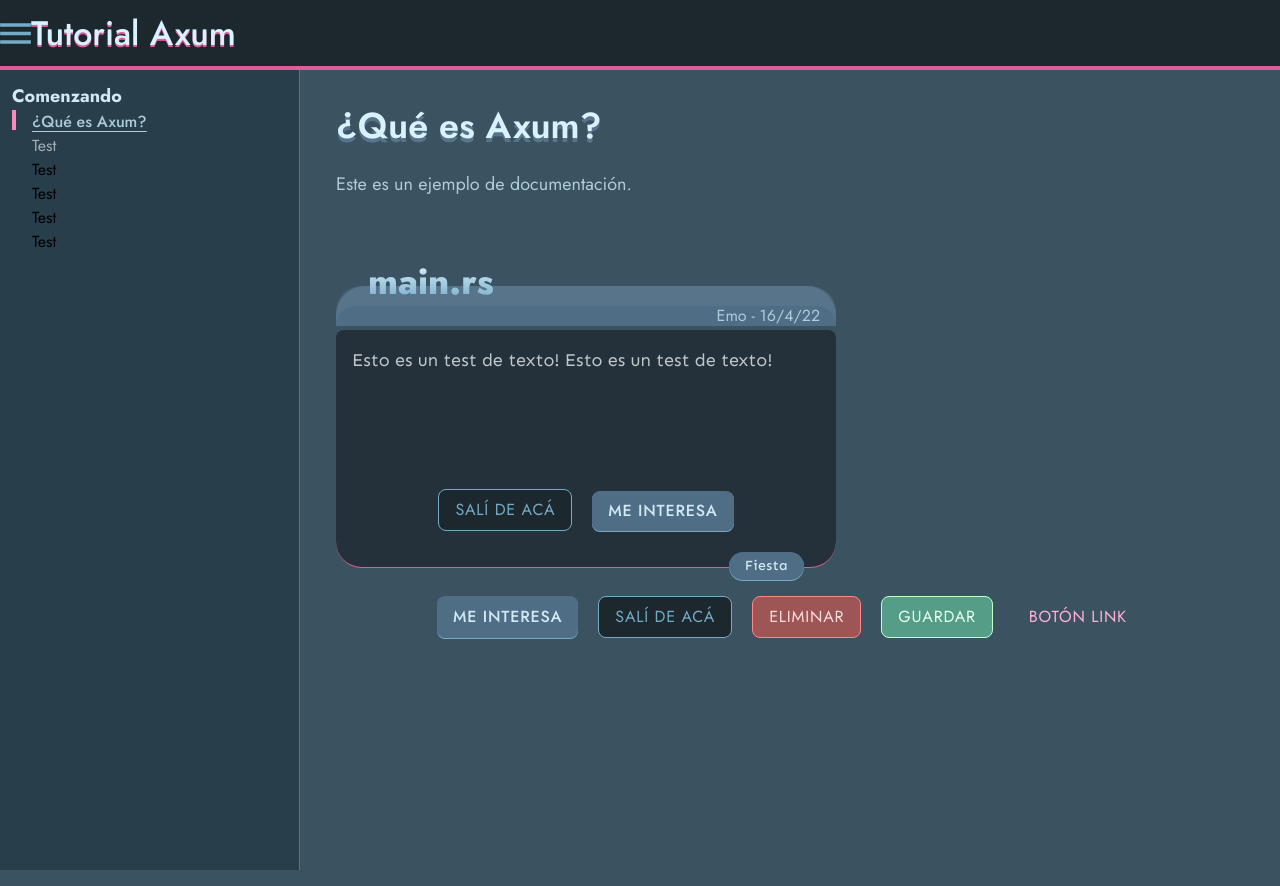
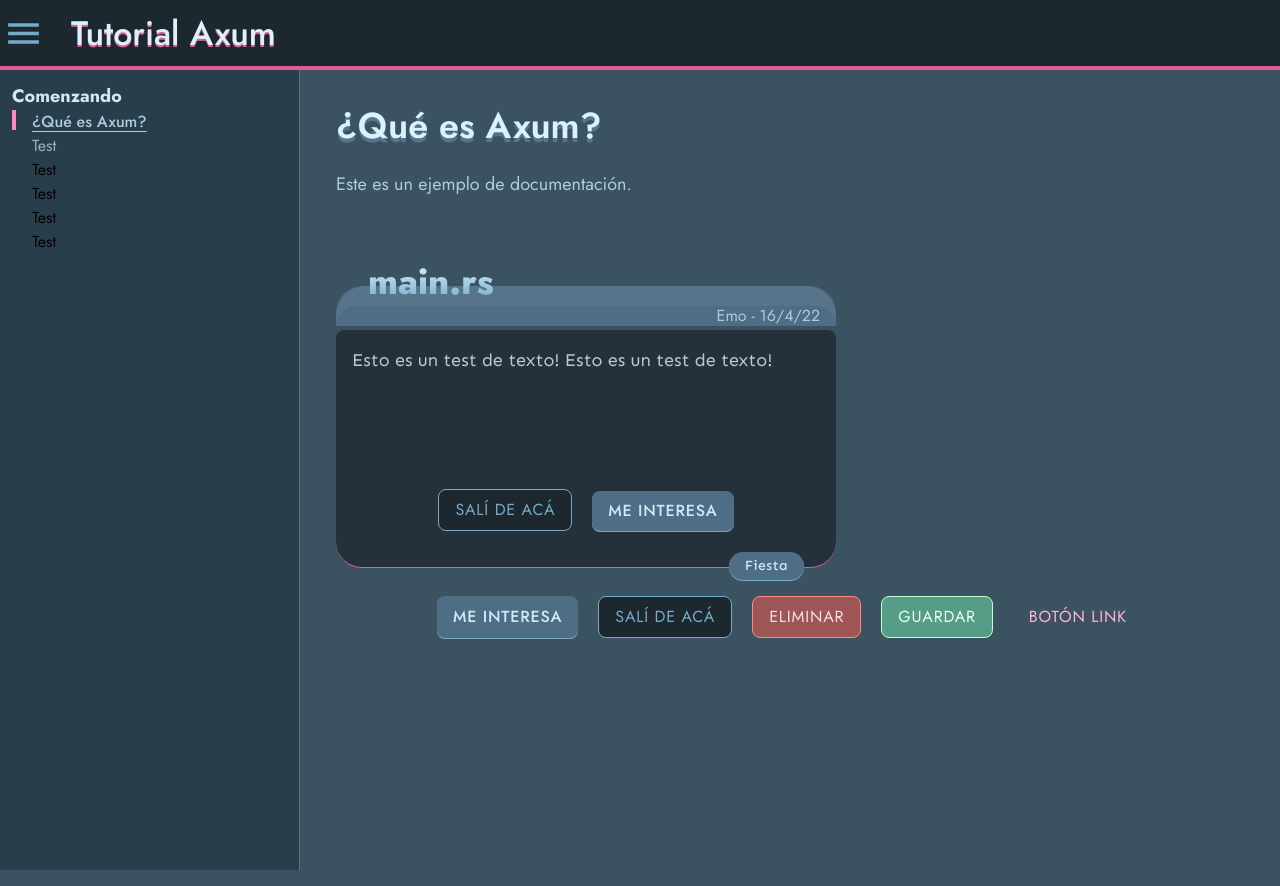
Before and after one commit to EmoPorEmilio/proyecto-viviana-test, a Next.js app: page / in a window 1280 px wide. Built offline with nearby package versions, Linux system fonts and the light colour scheme.

Commit message:
changes in header paddings

```diff
--- a/components/Header/index.tsx
+++ b/components/Header/index.tsx
@@ -2,10 +2,16 @@ import HamburgerMenuIcon from '@/app/icons/Icon';
 
 const Header = () => (
   <nav className='flex items-center bg-bg-400 h-[70px] border-bottom border-solid border-b-4 border-accent-500'>
-    <HamburgerMenuIcon size={16} />
-    <h1 className='text-primary-100 text-[34px] subpixel-antialiased font-medium drop-shadow-title'>
+    <div className='md:block hidden pl-2'>
+      <HamburgerMenuIcon className='' size={16} />
+    </div>
+    <h1 className='pl-8 text-primary-100 text-[34px] subpixel-antialiased font-medium drop-shadow-title'>
       Tutorial Axum
     </h1>
+
+    <div className='md:hidden flex flex-1 justify-end pr-8'>
+      <HamburgerMenuIcon size={16} />
+    </div>
   </nav>
 );
 
```
